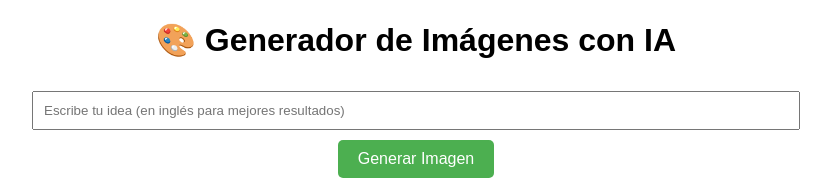
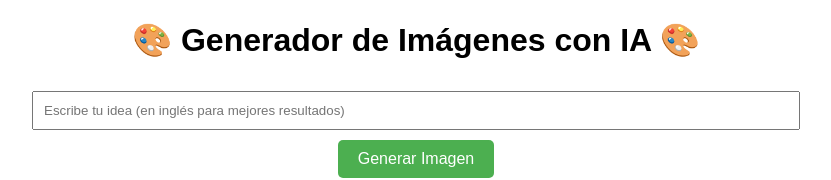
Before and after one commit to NicoChandia/frontend-img-generator, a plain HTML site: page index.html in a window 1280 px wide. Shown: the top 180 px of the page, without its empty margins (224-1055 px from the left). Drawn offline with Linux system fonts and the light colour scheme.

Commit message:
Cambio en icono web

```diff
--- a/index.html
+++ b/index.html
@@ -7,7 +7,7 @@
   <link rel="stylesheet" href="styles.css">
 </head>
 <body>
-  <h1>🎨 Generador de Imágenes con IA</h1>
+  <h1>🎨 Generador de Imágenes con IA 🎨</h1>
 
   <input id="prompt" type="text" placeholder="Escribe tu idea (en inglés para mejores resultados)" />
   <br>
```
Also changed, not shown: favicon.png (added).
